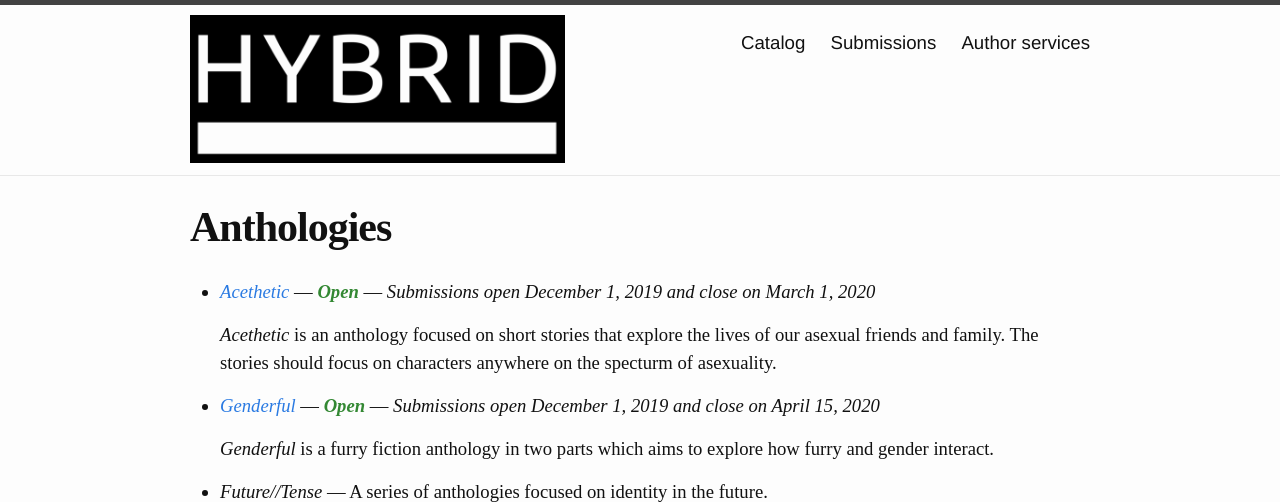
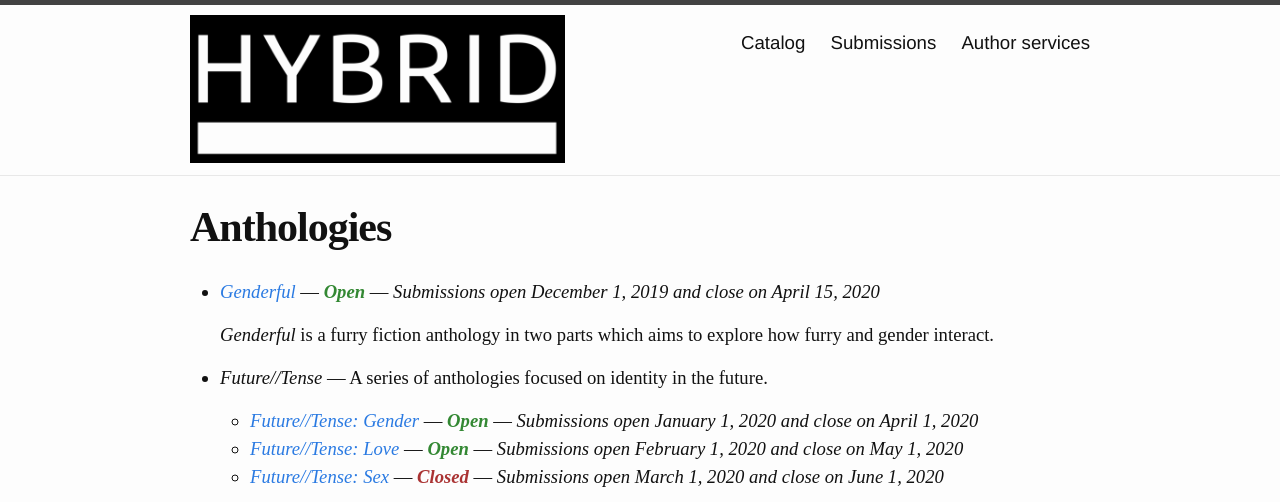
Before and after one commit to hybridink/hybrid.ink, a Jekyll site: the page built from submit/anthologies/index.md, in a window 1280 px wide and 900 px high, cut to the strip 0-502 px from the top of the window. Built offline with Jekyll 4.4.1, drawn with Linux system fonts in a browser that asks for light colours; some web fonts are replaced; comment, search, counter and statistics services are not loaded.

Commit message:
close acethetic

```diff
--- a/_data/anthologies.yml
+++ b/_data/anthologies.yml
@@ -38,7 +38,7 @@ small-loves:
 #####
 acethetic:
     title: "Acethetic"
-    open: true
+    open: false
     description: |-
         Much of our art, be it written, visual, or otherwise, is based around sexual attraction and the desire for sexuality. Even in stories where the major plot is focused elsewhere, sexuality will often show up in a subplot.
 
--- a/submit/anthologies/index.md
+++ b/submit/anthologies/index.md
@@ -6,9 +6,9 @@ title: Anthologies
 <!-- * [*Small Loves: A Queer Microfiction Anthology*](small-loves) --- <strong class="closed"><em>Closed</em></strong> --- *Submissions open December 1, 2019 and close on February 1, 2020*
 
   *Small Loves* is an anthology of micro- and flash-fiction focusing on LGBTQIA+ lives and experiences. -->
-* [*Acethetic*](acethetic) --- <strong class="open"><em>Open</em></strong> --- *Submissions open December 1, 2019 and close on March 1, 2020*
+<!-- * [*Acethetic*](acethetic) --- <strong class="open"><em>Open</em></strong> --- *Submissions open December 1, 2019 and close on March 1, 2020*
 
-  *Acethetic* is an anthology focused on short stories that explore the lives of our asexual friends and family. The stories should focus on characters anywhere on the specturm of asexuality.
+  *Acethetic* is an anthology focused on short stories that explore the lives of our asexual friends and family. The stories should focus on characters anywhere on the specturm of asexuality. -->
 * [*Genderful*](genderful) --- <strong class="open"><em>Open</em></strong> --- *Submissions open December 1, 2019 and close on April 15, 2020*
 
   *Genderful* is a furry fiction anthology in two parts which aims to explore how furry and gender interact.
```
